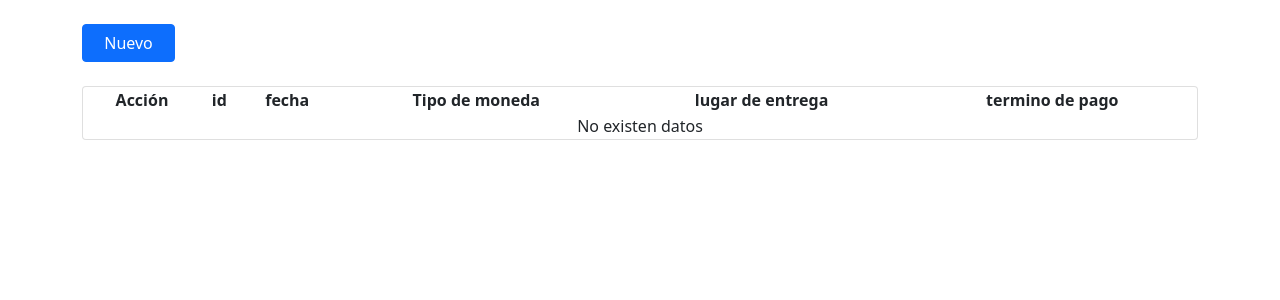
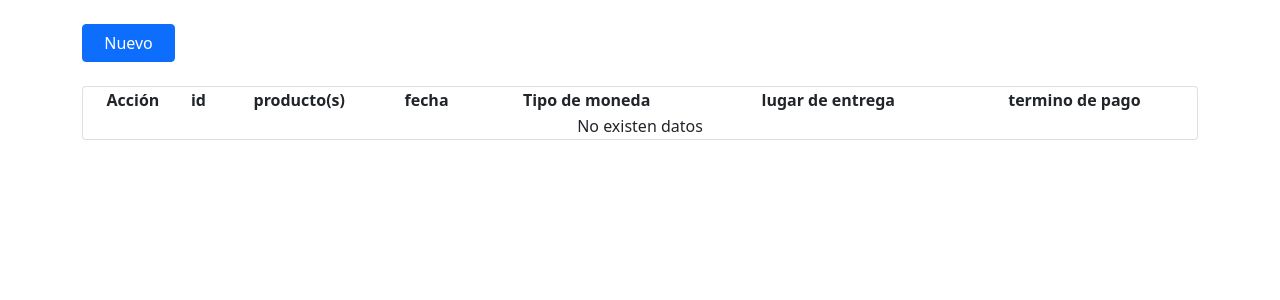
Before and after one commit to CristobalManque/Ingenieria-de-Software, a Flask app: page / in a window 1280 px wide. Shown: the part 56-356 px from the top of the page. Run offline with Flask 2, Linux system fonts and the light colour scheme; a user stored in the database is signed in; data comes from the database, SQL or seed files in the repository; data that the repository does not hold is empty.

Commit message:
Modificación
Co-Authored-By: NikoMalek <114967158+NikoMalek@users.noreply.github.com>
Co-Authored-By: Camilo Ojeda <114362516+camilo-ojedav@users.noreply.github.com>

```diff
--- a/mysite/templates/base.html
+++ b/mysite/templates/base.html
@@ -28,10 +28,7 @@
 
 
   {% block body %}{% endblock %}
-
-
-
-
   <script src="https://cdn.jsdelivr.net/npm/bootstrap@5.0.2/dist/js/bootstrap.bundle.min.js" integrity="sha384-MrcW6ZMFYlzcLA8Nl+NtUVF0sA7MsXsP1UyJoMp4YLEuNSfAP+JcXn/tWtIaxVXM" crossorigin="anonymous"></script>
+  {% block script %}{% endblock %}
 </body>
 </html>
--- a/mysite/templates/detalle.html
+++ b/mysite/templates/detalle.html
@@ -30,7 +30,6 @@
         <thead>
         {% if g.user['tipo'] == "cliente" %}
           <tr>
-            <th scope="col">id</th>
             <th scope="col">sku</th>
             <th scope="col">nombre</th>
             <th scope="col">fecha de entrega</th>
@@ -51,7 +50,6 @@
         {% if g.user['tipo'] == "cliente" %}
             {% for item in items %}
             <tr>
-              <td scope="row">{{ item.id }}</td>
               <td scope="row">{{ item.sku }}</td>
               <td scope="row">{{ item.nombre }}</td>
               <td scope="row">{{ item.fechaentrega.replace("T", " ") }}</td>
--- a/mysite/templates/index.html
+++ b/mysite/templates/index.html
@@ -36,6 +36,7 @@
               <tr>
                 <th scope="col">Acción</th>
                 <th scope="col">id</th>
+                <th scope="col">producto(s)</th>
                 <th scope="col">fecha</th>
                 <th scope="col">Tipo de moneda</th>
                 <th scope="col">lugar de entrega</th>
@@ -48,6 +49,7 @@
               <tr>
                 <td scope="row"><a href="{{ url_for('vista.detalle') }}">Ver</a></td>
                 <td scope="row">{{ item.id }}</td>
+                <td scope="row">{{ item.producto }}</td>
                 <td scope="row">{{ item.fecha.replace("T", " ") }}</td>
                 <td scope="row">{{ item.tmoneda }}</td>
                 <td scope="row">{{ item.lugar }}</td>
```
